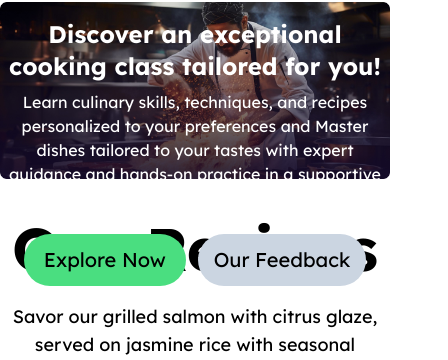
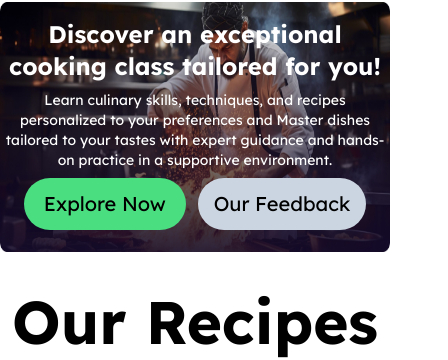
Before and after one commit to Sa18-f/Chefs-Table, a React (Vite) app: page / in a window 390 px wide. Shown: the part 102-462 px from the top of the page, 448 px wide, since content can reach past the window. Built offline with nearby package versions, Linux system fonts and the light colour scheme.

Commit message:
Total section completed and responsive for mobile device completed

```diff
--- a/src/App.jsx
+++ b/src/App.jsx
@@ -56,15 +56,15 @@ function App() {
           <h1 className='text-6xl font-bold'>Our Recipes</h1>
           <p className="my-6 text-lg">Savor our grilled salmon with citrus glaze, served on jasmine rice with seasonal vegetables. <br /> A culinary delight awaits at our restaurant.</p>
         </div>
-        <div className="grid grid-cols-5 gap-5 my-12">
+        <div className="grid lg:grid-cols-5 grid-cols-1 gap-5 my-12">
           {/* card container */}
-          <div className="col-span-3 grid grid-cols-2 gap-8">
+          <div className="lg:col-span-3 grid lg:grid-cols-2 gap-8">
             {
               recipes.map((recipe, index) => <SingleRecipe key={index} recipe={recipe} handleCookTable={handleCookTable}></SingleRecipe>)
             }
           </div>
           {/* list container */}
-          <div className="card bg-base-100 shadow-xl col-span-2">
+          <div className="card bg-base-100 shadow-xl lg:col-span-2">
             <h3 className="text-3xl font-medium text-center border-b-2 border-black py-3">Want to cook: 0{cart.length}</h3>
             <table>
               <thead>
--- a/src/Components/Header/Header.jsx
+++ b/src/Components/Header/Header.jsx
@@ -35,13 +35,13 @@ const Header = () => {
         </div>
         <div className='my-10'>
             <div className='relative'>
-             <img className='w-[1420px] mx-auto' src={Banner} alt="" />
+             <img className='w-[1420px] h-[250px] lg:h-[630px] mx-auto' src={Banner} alt="" />
             </div>
             <div className='absolute text-center lg:top-[270px] top-[120px] lg:right-[480px] lg:w-[1000px] mx-auto'>
                 <h1 className='lg:text-6xl text-2xl font-bold text-white'>Discover an exceptional cooking class tailored for you!</h1>
-                <p className='lg:my-6 my-2 text-white lg:text-lg'> Learn culinary skills, techniques, and recipes personalized to your preferences and Master dishes tailored to your tastes with expert guidance and hands-on practice in a supportive environment.</p>
-                <button className='rounded-[30px] bg-green-400 py-3 px-5 mt-4 text-xl'>Explore Now</button>
-                <button className='rounded-[30px] bg-slate-300 py-3 px-4 ml-3 mt-4 text-xl'>Our Feedback</button>
+                <p className='lg:my-6 my-2 text-sm text-white lg:text-lg'> Learn culinary skills, techniques, and recipes personalized to your preferences and Master dishes tailored to your tastes with expert guidance and hands-on practice in a supportive environment.</p>
+                <button className='rounded-[30px] bg-green-400 py-3 px-5 lg:mt-4 text-xl'>Explore Now</button>
+                <button className='rounded-[30px] bg-slate-300 py-3 px-4 ml-3 lg:mt-4 text-xl'>Our Feedback</button>
             </div>
         </div>
         </div>
```
Also changed, not shown: 1 other file (tests, documents, lock files or other folders).
